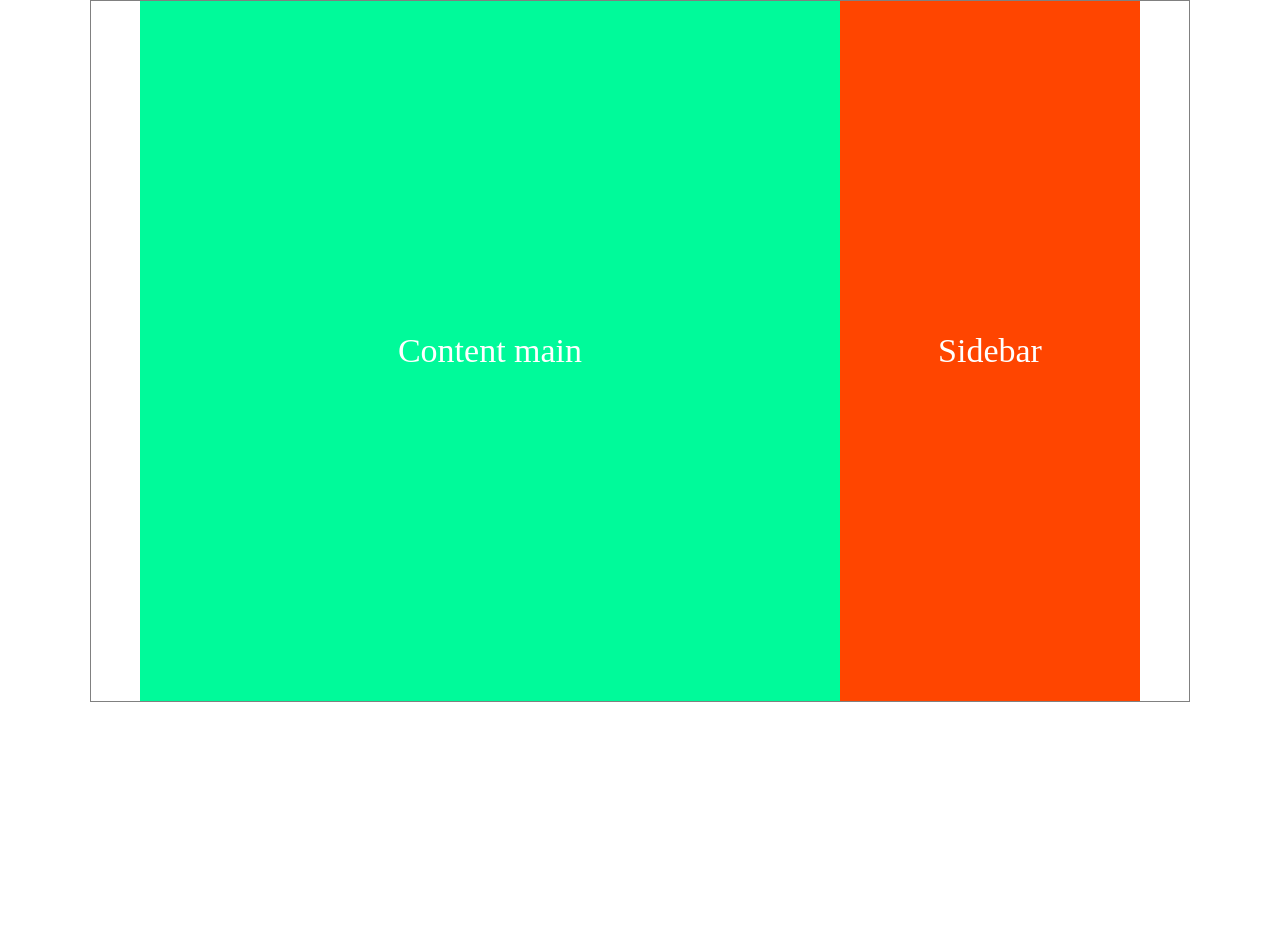
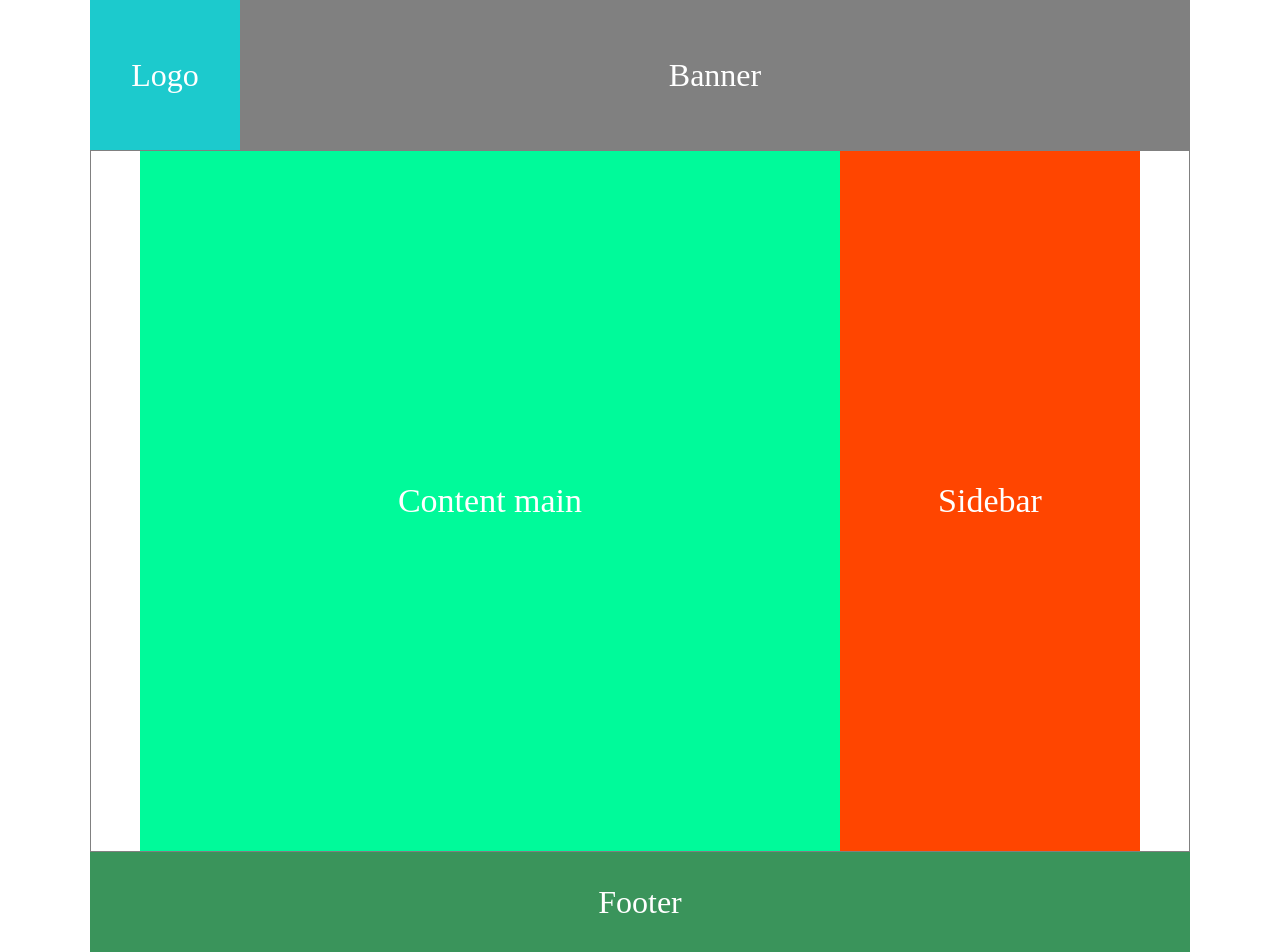
Before and after one commit to dathalongbay/flexbox.io, a plain HTML site: page demo1.html in a window 1280 px wide. Before the commit the page ends 800 px from the top, so only its background shows below. Drawn offline with Linux system fonts and the light colour scheme.

Commit message:
Update demo1.html

```diff
--- a/demo1.html
+++ b/demo1.html
@@ -9,6 +9,34 @@
             box-sizing: border-box;
             padding: 0;
             margin: 0;
+        }
+
+        header {
+            display: flex;
+            flex-wrap: wrap;
+            height: 150px;
+            background-color: #0a55ea;
+            color: white;
+            margin: 0 auto;
+            width: 1100px;
+        }
+
+        header .logo-col {
+            width: 150px;
+            text-align: center;
+            height: 150px;
+            line-height: 150px;
+            font-size: 32px;
+            background-color: #1ccacd;
+        }
+
+        header .banner-col {
+            width: 950px;
+            text-align: center;
+            height: 150px;
+            line-height: 150px;
+            font-size: 32px;
+            background-color: grey;
         }
 
         .container {
@@ -55,16 +83,34 @@
                 width: 100%;
             }
         }
+
+        footer {
+            height: 100px;
+            line-height: 100px;
+            background-color: #3a945b;
+            width: 1100px;
+            margin: 0 auto;
+            color: white;
+            font-size: 32px;
+            text-align: center;
+        }
     </style>
 </head>
 <body>
 
+<header>
+    <div class="logo-col">Logo</div>
+    <div class="banner-col">Banner</div>
+</header>
+
 <div class="container">
-
     <div class="content-main">Content main</div>
     <div class="content-second">Sidebar</div>
+</div>
 
-</div>
+<footer>
+    Footer
+</footer>
 
 
 </body>
```
